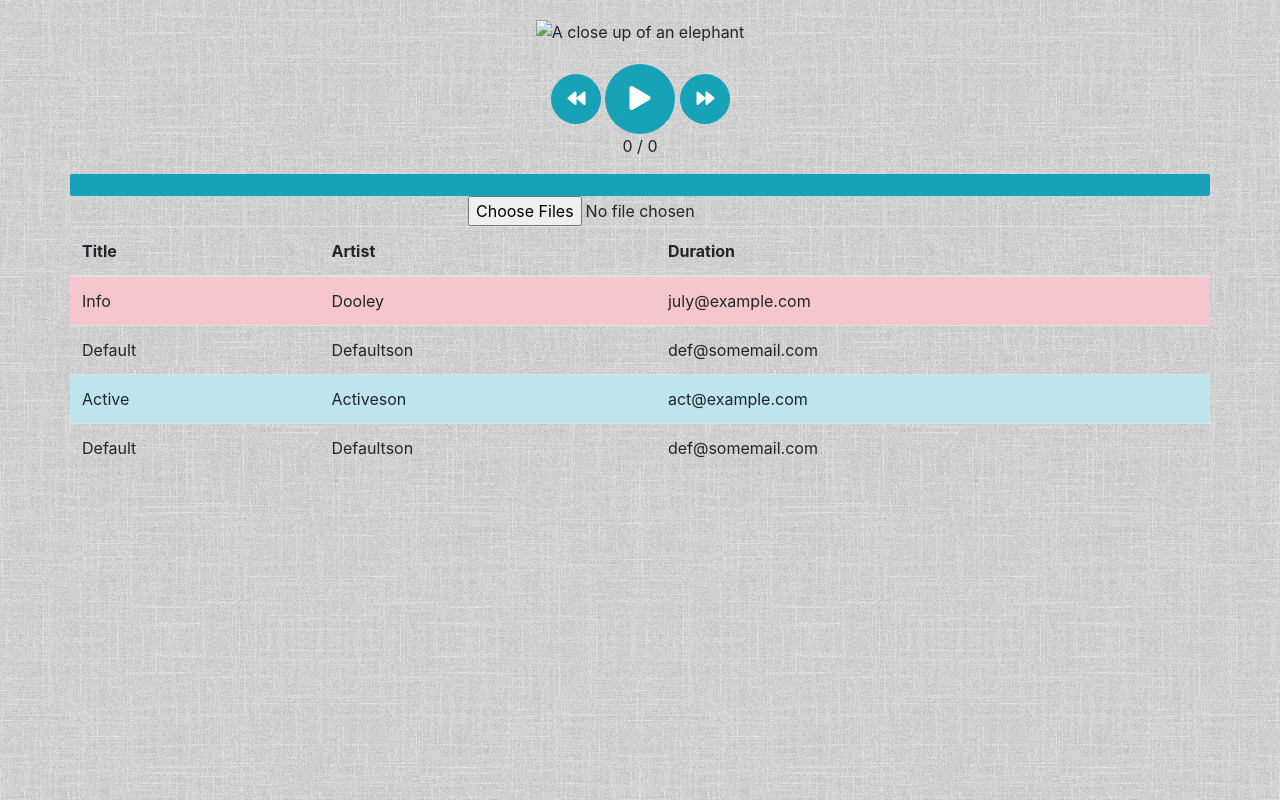
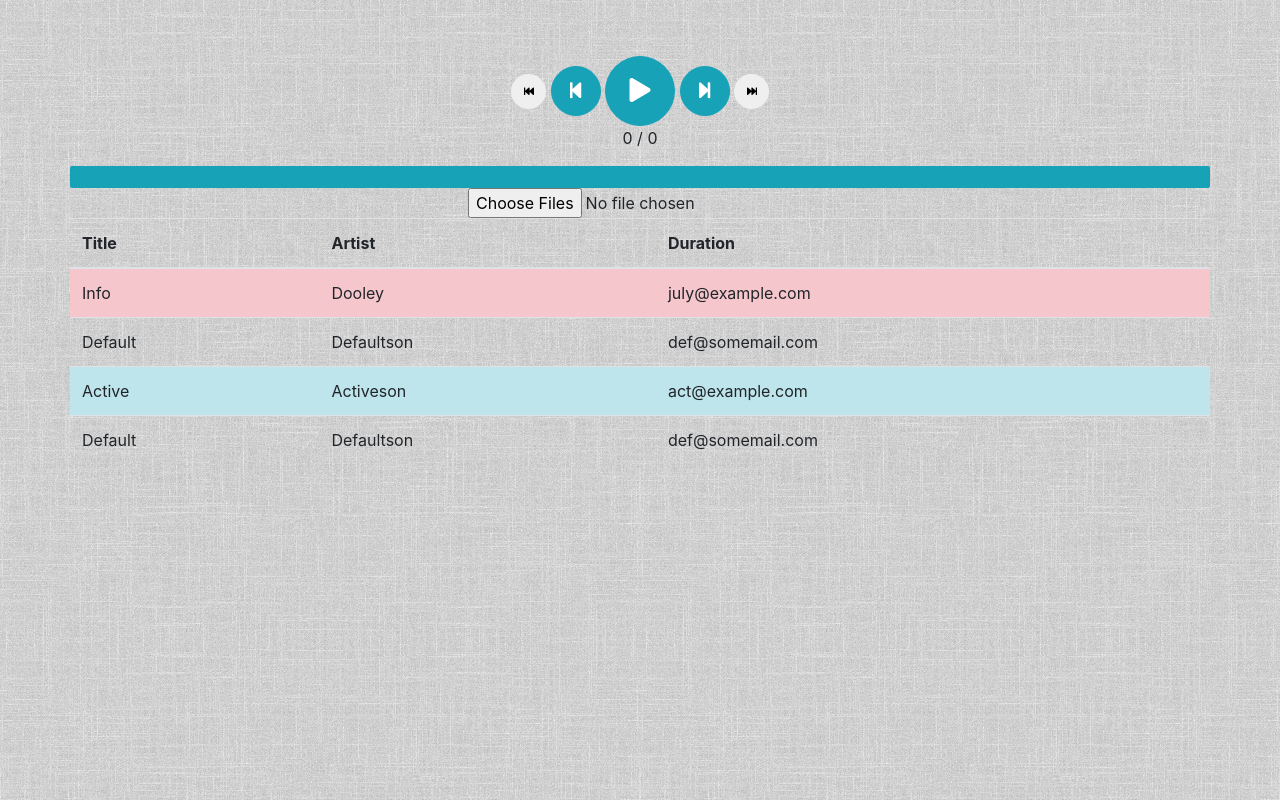
Before and after one commit to WillemHeremans/moozzy, a plain HTML site: page index.html in a window 1280 px wide. Drawn offline with nearby package versions, Linux system fonts and the light colour scheme.

Commit message:
Music Player

```diff
--- a/index.html
+++ b/index.html
@@ -17,7 +17,7 @@
 
         <div class="row align-items-center justify-content-center top-buffer">
 
-                    <img id="Monimage" src="elephant.png" alt="A close up of an elephant">
+                    <p></p>
 
         </div>
 
@@ -25,14 +25,17 @@
 
             <div class="center-block">
 
+                    <button type="button" class="btn btn-muted btn-circle btn-sm" onclick="playButton()"><i
+                        class="fas fa-fast-backward"></i></button>
+
                 <button type="button" class="btn btn-info btn-circle btn-lg" onclick="playButton()"><i
-                        class="fas fa-backward"></i></button>
+                        class="fas fa-step-backward"></i></button>
 
                 <button type="button" class="btn btn-info btn-circle btn-xl" onclick="playButton()"><i id="playPause"
                         class="fas fa-play"></i></button>
 
-                <button type="button" class="btn btn-info btn-circle btn-lg" onclick="playButton()"><i
-                        class="fas fa-forward"></i></button>
+                <button type="button" class="btn btn-info btn-circle btn-lg" onclick="playButton()"><i class="fas fa-step-forward"></i></button>
+                <button type="button" class="btn btn-muted btn-circle btn-sm" onclick="playButton()"><i class="fas fa-fast-forward"></i></button>
 
             </div>
 
@@ -51,7 +54,7 @@
         </div>
 
         <div class="row align-items-center justify-content-center">
-            <input onchange="addFile()" type="file" name="client-file" id="get-files" multiple />
+            <input onchange="onFilesSupplied()" type="file" name="client-file" id="get-files" multiple />
         </div>
 
         <!-- table : -->
@@ -93,6 +96,7 @@
 
     <script  src="script.js"></script>
     <script  src="mod.js"></script>
+    <script  src="metatag.js"></script>
 
 </body>
 
--- /dev/null
+++ b/metatag.js
@@ -0,0 +1,29 @@
+function onFilesSupplied( )
+
+{
+ // Get all the files from the input of type file
+ var files = e.files || e.dataTransfer.files,
+  file,
+  fr = new FileReader();
+
+ // Handle the typed array read by the FileReader,
+ // when it's finished loading
+ function _handleFileLoad()
+ {
+  // This is the point where the real tag
+  // read is happening - covered later on
+  var tags =readTags( this.result );
+ }
+
+ // Listen when FileReader finishes reading and
+ // pass result to the handler
+ fr.addEventListener( 'load', _handleFileLoad );
+
+ // This example uses only the first file to load,
+ // but you can loop them all and read them
+ file = files[0];
+
+ // Do the actual read, by saying to the reader
+ // we want the result as ArrayBuffer
+ fr.readAsArrayBuffer( file );
+}
--- a/script.js
+++ b/script.js
@@ -16,6 +16,7 @@ music.onloadedmetadata = function () {
   duration = music.duration;
   start = music.currentTime;
   durationMetaData.innerHTML = start + ' / ' + duration;
+  console.log(music.mozGetMetadata());
 }
 
 function playButton() {
--- a/style.css
+++ b/style.css
@@ -1,6 +1,6 @@
 
 body {
-  background-image: url("bg.png");
+  background-image: url("./bg/bg.png");
   background-repeat: repeat;
 }
 
@@ -16,6 +16,14 @@ body {
   font-size: 12px;
   line-height: 1.428571429;
   border-radius: 15px;
+}
+.btn-circle.btn-sm {
+  width: 35px;
+  height: 35px;
+  padding: 10px 12px;
+  font-size: 10px;
+  line-height: 1.33;
+  border-radius: 25px;
 }
 .btn-circle.btn-lg {
   width: 50px;
```
Also changed, not shown: bg/1.png (added), bg/2.png (added), bg/3.png (added), bg/4.png (added), bg/bg.png (renamed from bg.png).
